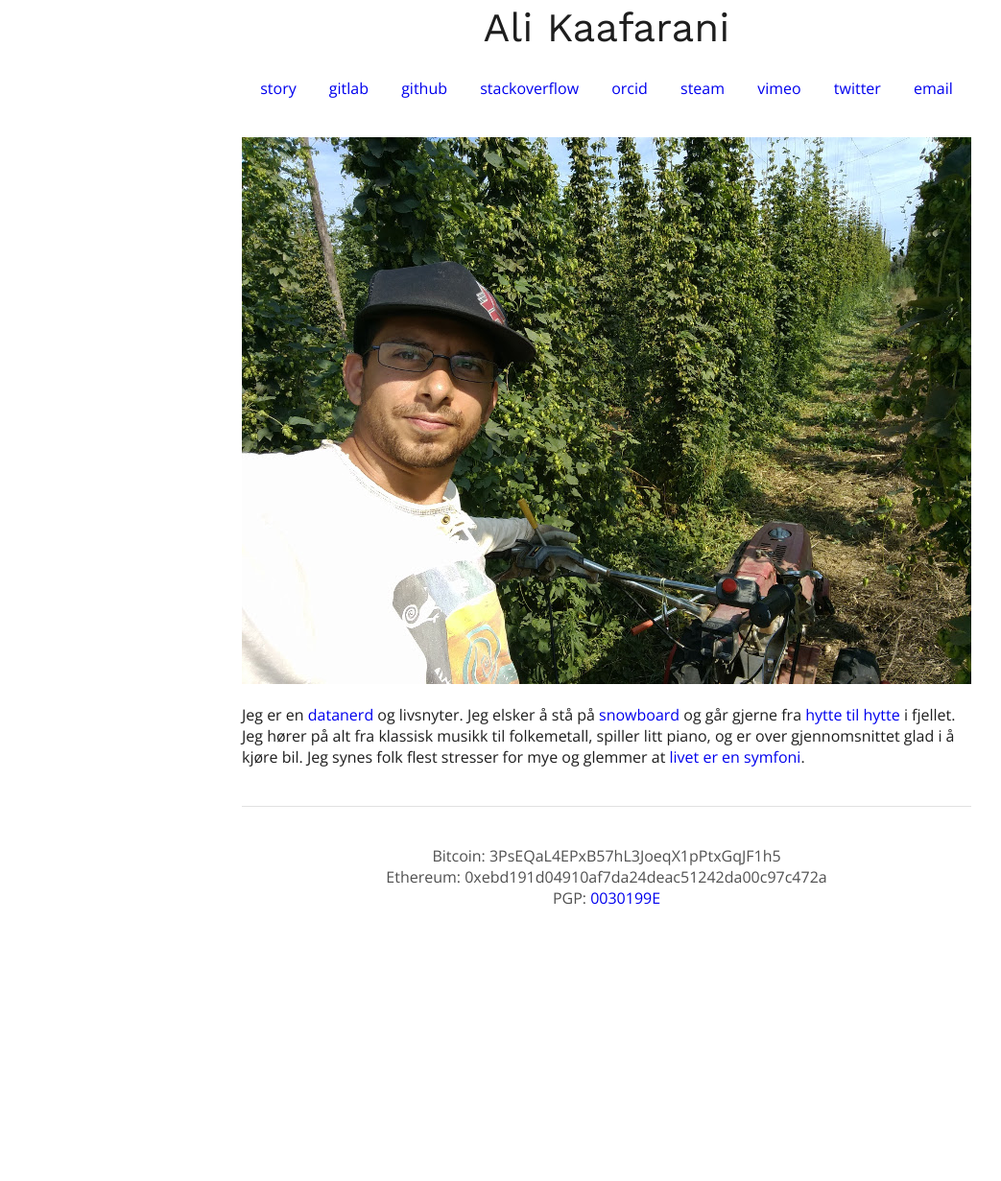
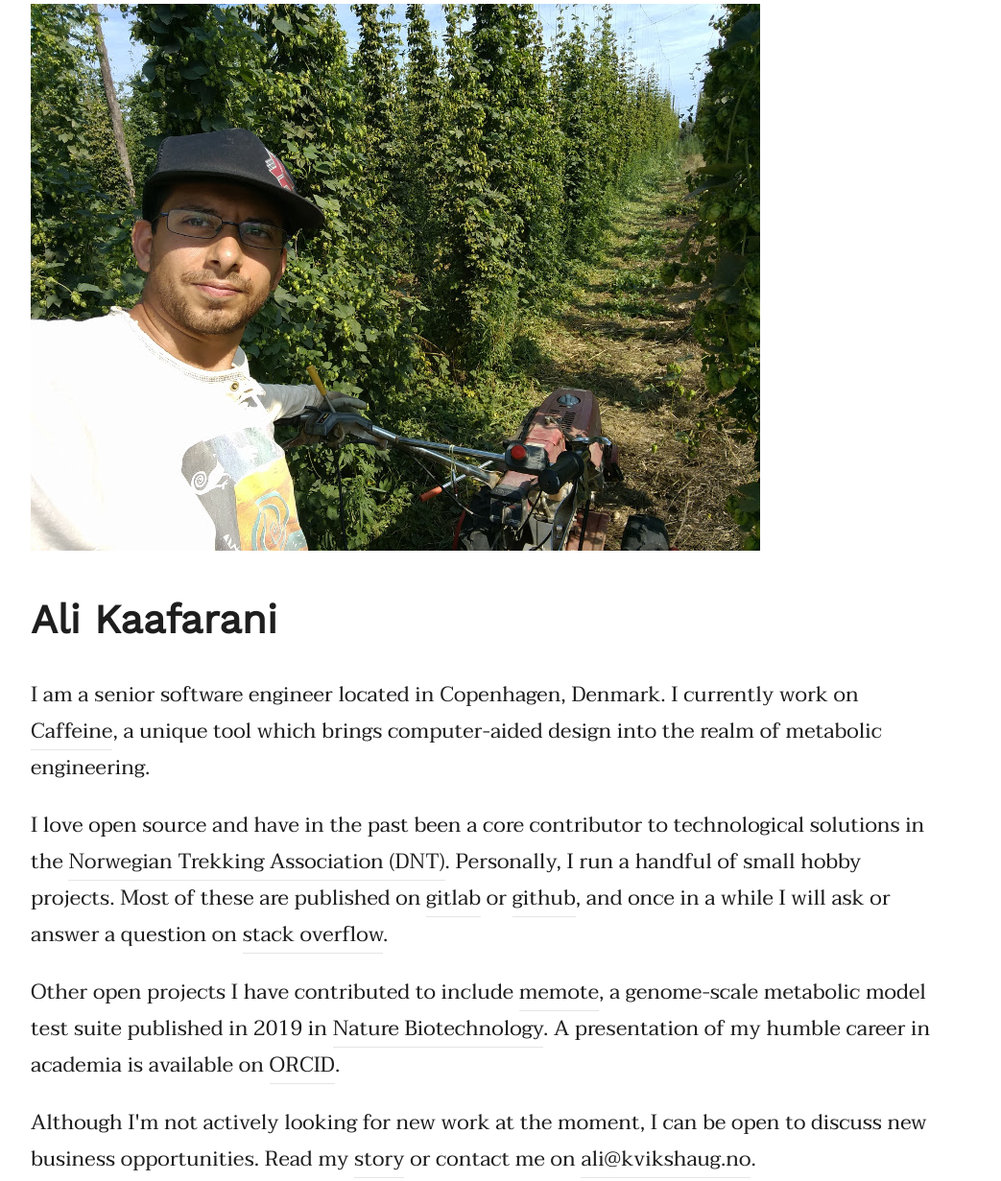
Before and after one commit to kvikshaug/kvikshaug.no, a plain HTML site: page index.html in a window 1280 px wide. Shown: the part 36-1267 px from the top of the page at 96% size, without its empty margins (8-1051 px from the left). Before the commit the page ends 1023 px from the top, so only its background shows below. Drawn offline with nearby package versions, Linux system fonts and the light colour scheme.

Commit message:
Redesign

```diff
--- a/assets/style.scss
+++ b/assets/style.scss
@@ -1,104 +1,54 @@
-@import "https://fonts.googleapis.com/css?family=Open+Sans:400|Work+Sans:400";
-
-// Shared colors
+@import "https://fonts.googleapis.com/css?family=Taviraj|Work+Sans&display=block";
 
 $font-color: rgb(30, 30, 30);
-$font-color-weak: rgb(80, 80, 80);
 
-// Element defaults
+body {
+  color: $font-color;
+  font-family: "Taviraj", serif;
+  font-size: 22px;
+}
 
 a {
+  border-bottom: solid 1px rgba(0, 0, 0, 0.1);
+  color: $font-color;
   text-decoration: none;
+
+  &:hover {
+    opacity: 0.5;
+  }
+
+  &:visited {
+    color: $font-color;
+  }
 }
 
 img {
   max-width: 100%;
 }
 
-// Sections
-
-body {
-  color: $font-color;
-  font-family: "Open Sans", sans-serif;
+h1 {
+  font-family: "Work Sans", sans-serif;
+  font-size: 42px;
 }
 
-header {
-  margin-bottom: 40px;
-  margin-top: 20px;
-  text-align: center;
+hr {
+  border: 0;
+  border-top: 1px solid rgba(0, 0, 0, 0.15);
+  height: 0;
+  margin: 40px 0;
 
-  h1 {
-    font-family: "Work Sans", sans-serif;
-    font-size: 42px;
+}
 
-    a {
-      color: inherit;
-      font-weight: normal;
+$screen-width: 1024px;
+$margin: 40px;
 
-      &:visited {
-        color: inherit;
-      }
-    }
+@media(min-width: $screen-width) {
+  body {
+    margin: $margin;
+    max-width: $screen-width - (2 * $margin);
   }
 
-  nav {
-    ul {
-      list-style-type: none;
-      margin: 0;
-      padding: 0;
-    }
-
-    li {
-      padding: 15px 0 0;
-    }
-
-    a {
-      &:visited {
-        color: $font-color-weak;
-      }
-
-      &:hover {
-        color: rgb(0, 0, 0);
-      }
-    }
+  footer {
+    display: flex;
   }
 }
-
-section {
-  margin-bottom: 40px;
-
-  a {
-    &:visited {
-      color: rgb(0, 0, 238);
-    }
-  }
-}
-
-footer {
-  border-top: 1px solid rgb(225, 225, 225);
-  color: $font-color-weak;
-  padding-top: 40px;
-  text-align: center;
-
-  p {
-    margin: 0;
-  }
-}
-
-// Large screens
-
-@media(min-width: 1024px) {
-  body {
-    margin: 40px auto;
-    max-width: 760px;
-  }
-
-  nav {
-    ul {
-      li {
-        display: inline-block;
-        padding: 0 15px;
-      }
-    }
-  }
-}
--- a/index.html
+++ b/index.html
@@ -10,35 +10,61 @@
 
   <body>
     <header>
-      <h1>
-        <a href="/">Ali Kaafarani</a>
-      </h1>
-      <nav>
-        <ul>
-          <li><a href="https://stackoverflow.com/story/kvikshaug">story</a></li>
-          <li><a href="https://gitlab.com/kvikshaug">gitlab</a></li>
-          <li><a href="https://github.com/kvikshaug">github</a></li>
-          <li><a href="https://stackoverflow.com/users/302484/kvikshaug">stackoverflow</a></li>
-          <li><a href="https://orcid.org/0000-0002-2805-310X">orcid</a></li>
-          <li><a href="https://steamcommunity.com/id/kvikshaug">steam</a></li>
-          <li><a href="https://vimeo.com/kvikshaug">vimeo</a></li>
-          <li><a href="https://twitter.com/kvikshaug">twitter</a></li>
-          <li><a href="mailto:ali@kvikshaug.no">email</a></li>
-        </ul>
-      </nav>
+      <img alt="Ali Kaafarani" id="profile">
     </header>
 
     <section>
-      <img alt="Ali Kaafarani" id="profile">
+      <h1>
+        Ali Kaafarani
+      </h1>
+
       <p>
-        Jeg er en <a href="https://github.com/kvikshaug">datanerd</a> og livsnyter. Jeg elsker å stå på <a href="https://vimeo.com/53413403">snowboard</a> og går gjerne fra <a href="https://www.ut.no">hytte til hytte</a> i fjellet. Jeg hører på alt fra klassisk musikk til folkemetall, spiller litt piano, og er over gjennomsnittet glad i å kjøre bil. Jeg synes folk flest stresser for mye og glemmer at <a href="https://www.youtube.com/watch?v=WGoTmNU_5A0">livet er en symfoni</a>.
+        I am a senior software engineer located in Copenhagen, Denmark. I currently work on <a href="https://caffeine.dd-decaf.eu">Caffeine</a>, a unique tool which brings computer-aided design into the realm of metabolic engineering.
+      </p>
+
+      <p>
+        I love open source and have in the past been a core contributor to technological solutions in the <a href="https://github.com/Turistforeningen">Norwegian Trekking Association (DNT)</a>. Personally, I run a handful of small hobby projects. Most of these are published on <a href="https://gitlab.com/kvikshaug">gitlab</a> or <a href="https://github.com/kvikshaug">github</a>, and once in a while I will ask or answer a question on <a href="https://stackoverflow.com/users/302484/kvikshaug">stack overflow</a>.
+      </p>
+
+      <p>
+        Other open projects I have contributed to include <a href="https://memote.readthedocs.io/en/latest/">memote</a>, a genome-scale metabolic model test suite published in 2019 in <a href="https://www.nature.com/nbt/">Nature Biotechnology</a>. A presentation of my humble career in academia is available on <a href="https://orcid.org/0000-0002-2805-310X">ORCID</a>.
+      </p>
+
+      <p>
+        Although I'm not actively looking for new work at the moment, I can be open to discuss new business opportunities. Read my <a href="https://stackoverflow.com/story/kvikshaug">story</a> or contact me on <a href="mailto:ali@kvikshaug.no">ali@kvikshaug.no</a>.
+      </p>
+
+      <hr>
+
+      <p>
+        I consider myself hedonistic, in that I find meaning in life through recreation. That is not to say that I am lazy or irresponsible; I take pride in how well I manage my daily life and career. I actively use Trello to implement a <a href="https://gettingthingsdone.com/">GTD</a>-inspired methodology, which helps me organize everything from mundane household chores to major life goals. However, at the end of the day, those chores are all a necessary means to an end, which is purely about living an enjoyable and fulfilling life.
+      </p>
+
+      <p>
+        Different people will of course value recreational activities differently. Some of my own life-long passions include <a href="https://vimeo.com/53413403">snowboarding</a>, splitboarding, cross-country skiing and <a href="https://ut.no/">mountain hiking</a>. Additionally, I've loved playing <a href="https://steamcommunity.com/id/kvikshaug">video games</a> since I was 5 years old, and at this point, I don't think I will ever outgrow them.
       </p>
     </section>
 
+    <hr>
+
     <footer>
-      <p>Bitcoin: 3PsEQaL4EPxB57hL3JoeqX1pPtxGqJF1h5</p>
-      <p>Ethereum: 0xebd191d04910af7da24deac51242da00c97c472a</p>
-      <p>PGP: <a href="assets/0030199E.asc">0030199E</a></p>
+      <div>
+        <p>
+          Feel free to drop me a line at <a href="mailto:ali@kvikshaug.no">ali@kvikshaug.no</a>, or send a message using <a href="https://twitter.com/kvikshaug">twitter</a> or <a href="https://www.facebook.com/ali.kaaf">facebook</a>.
+        </p>
+        <p>
+          You can find me on IRC with nickname <em>murr4y</em> on networks like <a href="http://www.efnet.org/">efnet</a>, <a href="https://freenode.net/">freenode</a> and <a href="http://www.slashnet.org/">slashnet</a>.
+        </p>
+        <p>
+          To send me an encrypted message or verify something I signed, use my public PGP key: <a href="assets/0030199E.asc">0030199E</a>.
+        </p>
+      </div>
+      <div>
+        <p>
+          Buy me a beer with bitcoins: 3PsEQaL4EPxB57hL3JoeqX1pPtxGqJF1h5
+        </p>
+        <img class="qr" src="assets/bitcoin-qr.png" alt="3PsEQaL4EPxB57hL3JoeqX1pPtxGqJF1h5" title="Buy me a beer with Bitcoin: 3PsEQaL4EPxB57hL3JoeqX1pPtxGqJF1h5">
+      </div>
     </footer>
 
     <script>
```
Also changed, not shown: assets/bitcoin-qr.png (added), assets/style.css, 2 other files.
